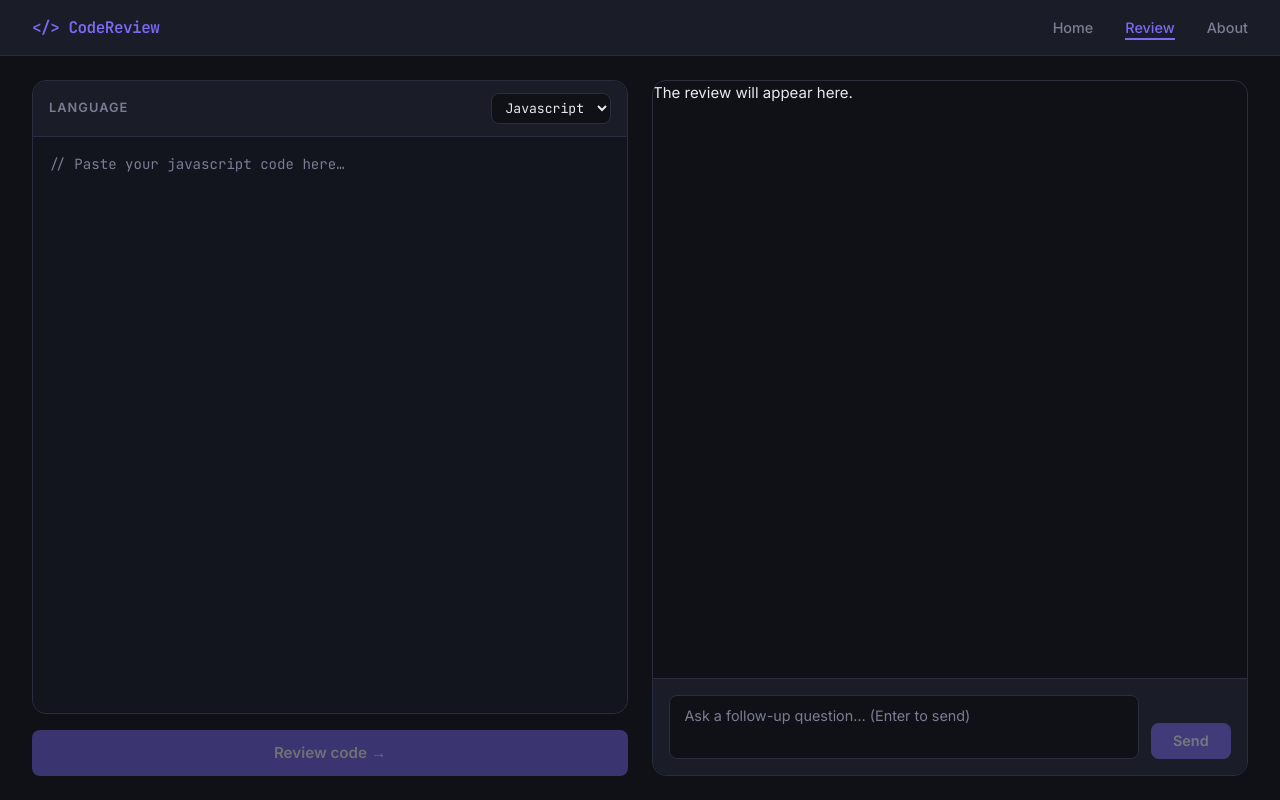
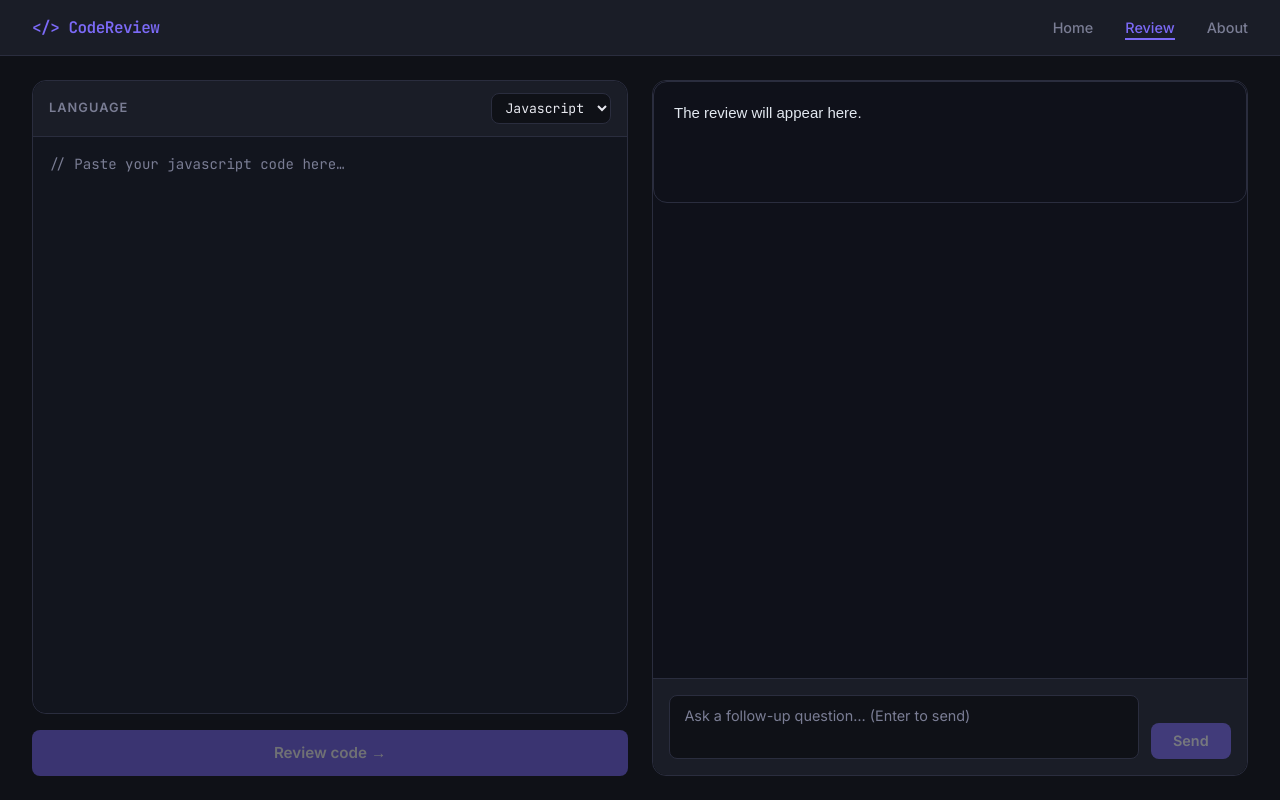
Before and after one commit to iulian0o/ChatBot, a React (Vite) app in the folder frontend/: page /review in a window 1280 px wide. Built offline with nearby package versions, Linux system fonts and the light colour scheme.

Commit message:
fix: UI fix for review output

```diff
--- a/frontend/src/components/ReviewOutput.jsx
+++ b/frontend/src/components/ReviewOutput.jsx
@@ -7,13 +7,21 @@ function ReviewOutput({ reply, loading }) {
         <span className="spinner" aria-label="Loading" />
         <p>Reviewing your code…</p>
       </div>
-    )
+    );
   }
+
+  return (
+    <div className="panel-card output-box">
+      <div className="message-appear chat-message">
+        {reply || "The review will appear here."}
+      </div>
+    </div>
+  );
 
   if (!reply) {
     return (
       <div className="output-box output-empty">
-        <p>The review will appear here.</p>
+        <p className=''>The review will appear here.</p>
       </div>
     )
   }
--- a/frontend/src/components/styles/ReviewOutput.css
+++ b/frontend/src/components/styles/ReviewOutput.css
@@ -5,7 +5,7 @@
   padding: 1.5rem 2rem;
   max-width: 1400px;
   margin: 0 auto;
-  min-height: calc(100vh - 56px); /* 56px = navbar height */
+  min-height: calc(100vh - 56px);
 }
 
 .review-left {
@@ -18,12 +18,29 @@
   border: 1px solid var(--border);
   border-radius: var(--radius-lg);
   overflow: hidden;
+  background-color: #0f111a;
+}
+
+.output-box {
+  padding: 1.25rem;
+  box-sizing: border-box;
+}
+
+.chat-message {
+  font-family: sans-serif;
+  color: #e2e8f0;
+  line-height: 1.5;
+  word-break: break-word;
 }
 
 .editor-panel {
   flex: 1;
   display: flex;
   flex-direction: column;
+}
+
+.message-appear {
+  min-height: 10vh;
 }
 
 .review-btn {
@@ -47,7 +64,6 @@
   cursor: not-allowed;
 }
 
-/* Right panel */
 .review-right {
   display: flex;
   flex-direction: column;
```
Also changed, not shown: frontend/src/pages/Review.jsx (+7 -7 lines).
